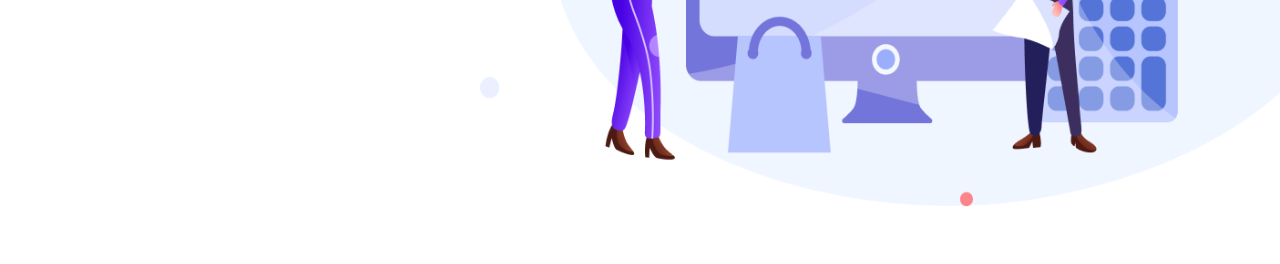
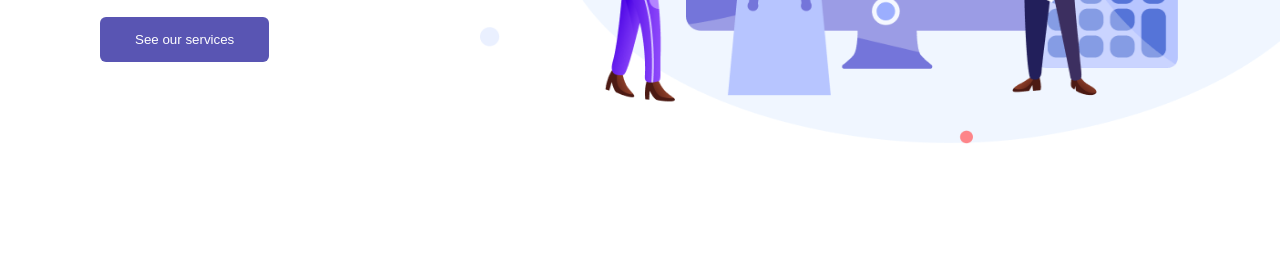
Before and after one commit to vishwanathkarka/Fullstack-JS-project-04, a website: page index.html in a window 1280 px wide. Shown: the part 536-800 px from the top of the page. Drawn offline with Linux system fonts and the light colour scheme.

Commit message:
Update style.css

```diff
--- a/style.css
+++ b/style.css
@@ -49,6 +49,11 @@ margin:auto;
     display: flex;
     justify-content: space-between;
 }
+.banner-container {
+    display: flex;
+    align-items: center;
+    height: 70vh;
+}
 .banner-container div:nth-child(1) {
 width: 400px;
 }
@@ -58,6 +63,7 @@ width: 400px;
     position:absolute;
     z-index: -1;
     top:120px;
+   height: 70vh;
     right: 0;
 
 }
```
